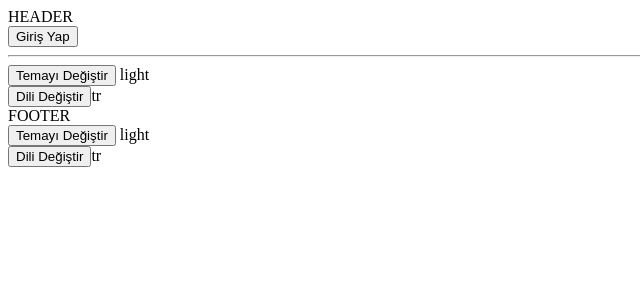
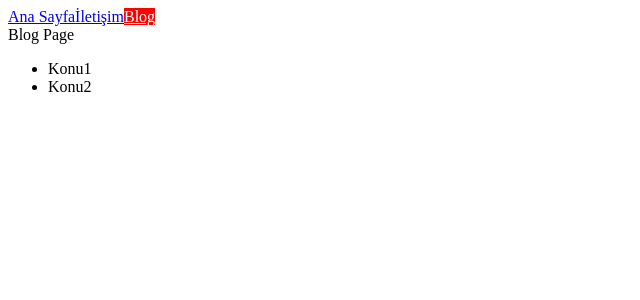
Before and after one commit to cobanyasin1998/React-Youtube, a React (Create React App) app in the folder react_project/: page /blog in a window 1280 px wide. Shown: the top 300 px of the page, without its empty margins (0-640 px from the left). Built offline with nearby package versions, Linux system fonts and the light colour scheme.

Commit message:
React Router v6

```diff
--- a/react_project/package.json
+++ b/react_project/package.json
@@ -6,12 +6,14 @@
     "@testing-library/jest-dom": "^5.16.5",
     "@testing-library/react": "^13.4.0",
     "@testing-library/user-event": "^13.5.0",
+    "axios": "^0.24.0",
     "bootstrap": "^5.2.2",
     "classnames": "^2.3.2",
     "components": "^0.1.0",
     "react": "^18.2.0",
     "react-bootstrap": "^2.5.0",
     "react-dom": "^18.2.0",
+    "react-router-dom": "^6.4.3",
     "react-scripts": "^5.0.1",
     "sass": "^1.55.0",
     "styled-components": "^5.3.6",
--- a/react_project/src/App.js
+++ b/react_project/src/App.js
@@ -1,14 +1,29 @@
-import { SiteContext, AuthContext } from "./context";
-
-import Home from "./Components/Home";
+import { Routes, Route, NavLink } from "react-router-dom";
+import BlogLayout from "./pages/Blog/Blog";
+import Contact from "./pages/Contact";
+import Home from "./pages/Home";
+import Categories from "./pages/Blog/Categories";
+import Post from "./pages/Blog/Post";
+import BlogIndex from "./pages/Blog/BlogIndex";
+import Page404 from "./pages/404Page";
 function App() {
   return (
     <>
-      <SiteContext>
-        <AuthContext>
-          <Home />
-        </AuthContext>
-      </SiteContext>
+      <nav>
+        <NavLink to="/">Ana Sayfa</NavLink>
+        <NavLink to="/contact">İletişim</NavLink>
+        <NavLink to="/blog">Blog</NavLink>
+      </nav>
+      <Routes>
+        <Route path="/" element={<Home />} />
+        <Route path="/contact" element={<Contact />} />
+        <Route path="/blog" element={<BlogLayout />}>
+          <Route index element={<BlogIndex />} />
+          <Route path="categories" element={<Categories />} />
+          <Route path="post/:url" element={<Post />} />
+        </Route>
+        <Route path="*" element={Page404}/>
+      </Routes>
     </>
   );
 }
--- a/react_project/src/index.js
+++ b/react_project/src/index.js
@@ -1,7 +1,11 @@
-import React from 'react';
-import ReactDOM from 'react-dom/client';
-
-import App from './App';
-
-const root = ReactDOM.createRoot(document.getElementById('root'));
-root.render(<App />);
+import React from "react";
+import ReactDOM from "react-dom/client";
+import { BrowserRouter } from "react-router-dom";
+import App from "./App";
+import "./style.css";
+const root = ReactDOM.createRoot(document.getElementById("root"));
+root.render(
+  <BrowserRouter>
+    <App />
+  </BrowserRouter>
+);
--- /dev/null
+++ b/react_project/src/pages/404Page.js
@@ -0,0 +1,3 @@
+export default function Page404() {
+  return <div>404 Not Found</div>;
+}
--- /dev/null
+++ b/react_project/src/pages/Blog/Blog.js
@@ -0,0 +1,10 @@
+import {Outlet} from 'react-router-dom'
+
+export default function Blog(){
+    return(
+        <div>
+            Blog Page
+            <Outlet/>
+        </div>
+    )
+}
--- /dev/null
+++ b/react_project/src/pages/Blog/BlogIndex.js
@@ -0,0 +1,11 @@
+
+export default function BlogIndex(){
+    return(
+        <div>
+         <ul>
+            <li>Konu1</li>
+            <li>Konu2</li>
+         </ul>
+        </div>
+    )
+}
--- /dev/null
+++ b/react_project/src/pages/Blog/Categories.js
@@ -0,0 +1,10 @@
+
+
+export default function Categories(){
+    return(
+        <div>
+
+           Blog Categories Page
+        </div>
+    )
+}
--- /dev/null
+++ b/react_project/src/pages/Blog/Post.js
@@ -0,0 +1,6 @@
+import { useParams } from "react-router-dom";
+export default function Post() {
+  const params = useParams();
+  console.log(params);
+  return <div>Post Page</div>;
+}
--- /dev/null
+++ b/react_project/src/pages/Contact.js
@@ -0,0 +1,7 @@
+export default function Contact(){
+    return(
+        <div>
+            Contact Page
+        </div>
+    )
+}
--- /dev/null
+++ b/react_project/src/pages/Home.js
@@ -0,0 +1,7 @@
+export default function Home(){
+    return(
+        <div>
+            Home Page
+        </div>
+    )
+}
--- /dev/null
+++ b/react_project/src/style.css
@@ -0,0 +1,8 @@
+.active{
+    background-color: red;
+    color: white;
+}
+.active:hover{
+    background-color: yellow;
+    color: black;
+}
```
Also changed, not shown: react_project/src/Components/ContextLesson.js (added, +16 -0 lines), 1 other file (tests, documents, lock files or other folders).
